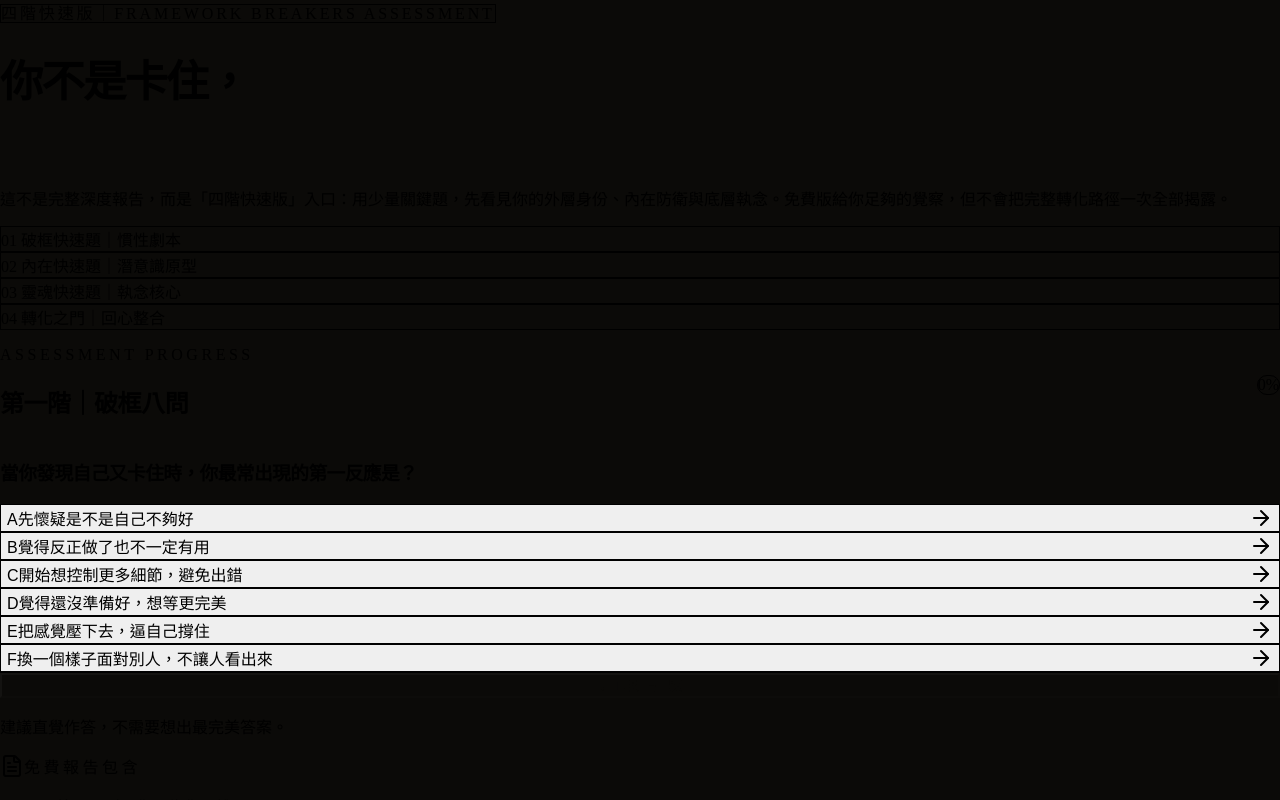
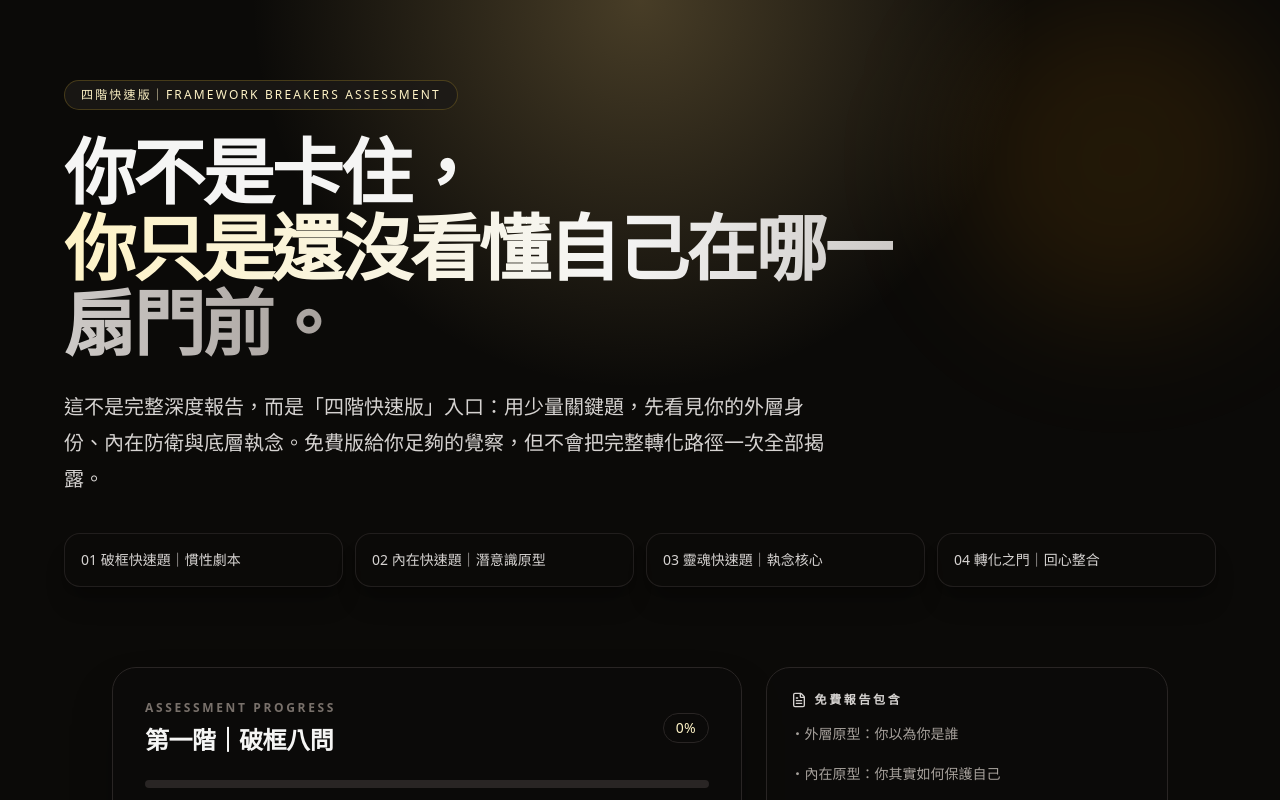
Before and after one commit to sin22122-hub/framework-breakers-assessment, a React (Vite) app: page / in a window 1280 px wide. Shown: the top 800 px of the page. Built offline with nearby package versions, Linux system fonts and the light colour scheme.

Commit message:
Add files via upload

```diff
--- a/index.html
+++ b/index.html
@@ -4,7 +4,6 @@
     <meta charset="UTF-8" />
     <meta name="viewport" content="width=device-width, initial-scale=1.0" />
     <title>Framework Breakers Assessment</title>
-    <meta name="description" content="破框者四階快速測驗｜Framework Breakers Assessment" />
   </head>
   <body>
     <div id="root"></div>
--- a/src/App.jsx
+++ b/src/App.jsx
@@ -667,7 +667,7 @@ export default function FrameworkBreakersAssessment() {
     if (step > 0) setStep((prevStep) => prevStep - 1);
   }
 
-  async function submitLeadToGoogleForm({ paidReportIntent = "否", coachingIntent = "否" } = {}) {
+  async function sendLeadToGoogleForm({ paidReportIntent = "否", coachingIntent = "否" } = {}) {
     const formUrl =
       "https://docs.google.com/forms/d/e/1FAIpQLSfgIhKyFPDMSt4NyLHWxoHqJYTz9XVylT4R90lqgZQOJj5mGw/formResponse";
 
@@ -694,9 +694,9 @@ export default function FrameworkBreakersAssessment() {
     if (!email.includes("@") || email.trim().length < 5) return;
 
     try {
-      await submitLeadToGoogleForm({ paidReportIntent: "否", coachingIntent: "否" });
+      await sendLeadToGoogleForm({ paidReportIntent: "否", coachingIntent: "否" });
     } catch (error) {
-      console.error("Google Form submit failed:", error);
+      console.error("Google Form submit failed", error);
     }
 
     setEmailUnlocked(true);
@@ -705,9 +705,9 @@ export default function FrameworkBreakersAssessment() {
   async function handlePaidIntentClick() {
     setPaidIntentClicked(true);
     try {
-      await submitLeadToGoogleForm({ paidReportIntent: "是", coachingIntent: "否" });
+      await sendLeadToGoogleForm({ paidReportIntent: "是", coachingIntent: "否" });
     } catch (error) {
-      console.error("Paid intent submit failed:", error);
+      console.error("Paid report intent submit failed", error);
     }
     console.log("paid_intent_clicked");
   }
@@ -838,7 +838,7 @@ export default function FrameworkBreakersAssessment() {
                     </Button>
                   </div>
                   <p className="mt-4 text-xs leading-6 text-stone-500">
-                    MVP 測試版：送出後會寫入 Google Form / Google Sheet；目前不會自動寄送 Email。
+                    MVP 測試版：目前不會真的寄送 Email。正式上線時可串接 ConvertKit、MailerLite、Google Sheet、Airtable 或 Notion 表單。
                   </p>
                 </form>
               </motion.div>
@@ -1017,9 +1017,9 @@ export default function FrameworkBreakersAssessment() {
                     console.log("coaching_intent_clicked");
                     setPaidIntentClicked("coaching");
                     try {
-                      await submitLeadToGoogleForm({ paidReportIntent: "否", coachingIntent: "是" });
+                      await sendLeadToGoogleForm({ paidReportIntent: "否", coachingIntent: "是" });
                     } catch (error) {
-                      console.error("Coaching intent submit failed:", error);
+                      console.error("Coaching intent submit failed", error);
                     }
                   }}
                   variant="outline"
--- a/src/components/ui/badge.jsx
+++ b/src/components/ui/badge.jsx
@@ -1,3 +1,9 @@
-export function Badge({ className = "", children, ...props }) {
-  return <span className={className} {...props}>{children}</span>;
+import React from 'react'
+
+export function Badge({ className = '', children, ...props }) {
+  return (
+    <span className={`inline-flex items-center rounded-full ${className}`} {...props}>
+      {children}
+    </span>
+  )
 }
--- a/src/components/ui/button.jsx
+++ b/src/components/ui/button.jsx
@@ -1,7 +1,16 @@
-export function Button({ className = "", variant, children, ...props }) {
+import React from 'react'
+
+export function Button({ className = '', variant = 'default', children, disabled, ...props }) {
+  const base =
+    'inline-flex items-center justify-center rounded-xl px-4 py-2 font-medium transition disabled:pointer-events-none disabled:opacity-50'
+  const variants = {
+    default: '',
+    outline: 'border',
+  }
+
   return (
-    <button className={className} {...props}>
+    <button className={`${base} ${variants[variant] || ''} ${className}`} disabled={disabled} {...props}>
       {children}
     </button>
-  );
+  )
 }
--- a/src/components/ui/card.jsx
+++ b/src/components/ui/card.jsx
@@ -1,7 +1,17 @@
-export function Card({ className = "", children, ...props }) {
-  return <div className={className} {...props}>{children}</div>;
+import React from 'react'
+
+export function Card({ className = '', children, ...props }) {
+  return (
+    <div className={`rounded-3xl border ${className}`} {...props}>
+      {children}
+    </div>
+  )
 }
 
-export function CardContent({ className = "", children, ...props }) {
-  return <div className={className} {...props}>{children}</div>;
+export function CardContent({ className = '', children, ...props }) {
+  return (
+    <div className={className} {...props}>
+      {children}
+    </div>
+  )
 }
--- a/src/components/ui/progress.jsx
+++ b/src/components/ui/progress.jsx
@@ -1,11 +1,14 @@
-export function Progress({ value = 0, className = "" }) {
-  const safeValue = Math.max(0, Math.min(100, Number(value) || 0));
+import React from 'react'
+
+export function Progress({ value = 0, className = '' }) {
+  const safeValue = Math.max(0, Math.min(100, Number(value) || 0))
+
   return (
-    <div className={`overflow-hidden rounded-full ${className}`}>
+    <div className={`w-full overflow-hidden rounded-full bg-stone-800 ${className}`}>
       <div
         className="h-full rounded-full bg-gradient-to-r from-amber-300 to-stone-100 transition-all duration-300"
         style={{ width: `${safeValue}%` }}
       />
     </div>
-  );
+  )
 }
--- a/src/index.css
+++ b/src/index.css
@@ -1,6 +1,8 @@
-@tailwind base;
-@tailwind components;
-@tailwind utilities;
+@import "tailwindcss";
+
+* {
+  box-sizing: border-box;
+}
 
 html {
   scroll-behavior: smooth;
@@ -8,5 +10,11 @@ html {
 
 body {
   margin: 0;
+  min-width: 320px;
   background: #0b0a08;
 }
+
+button,
+input {
+  font: inherit;
+}
--- a/src/main.jsx
+++ b/src/main.jsx
@@ -1,10 +1,10 @@
-import React from "react";
-import { createRoot } from "react-dom/client";
-import FrameworkBreakersAssessment from "./App.jsx";
-import "./index.css";
+import React from 'react'
+import { createRoot } from 'react-dom/client'
+import App from './App.jsx'
+import './index.css'
 
-createRoot(document.getElementById("root")).render(
+createRoot(document.getElementById('root')).render(
   <React.StrictMode>
-    <FrameworkBreakersAssessment />
-  </React.StrictMode>
-);
+    <App />
+  </React.StrictMode>,
+)
--- a/vite.config.js
+++ b/vite.config.js
@@ -1,12 +1,13 @@
-import { defineConfig } from "vite";
-import react from "@vitejs/plugin-react";
-import path from "path";
+import { defineConfig } from 'vite'
+import react from '@vitejs/plugin-react'
+import tailwindcss from '@tailwindcss/vite'
+import path from 'node:path'
 
 export default defineConfig({
-  plugins: [react()],
+  plugins: [react(), tailwindcss()],
   resolve: {
     alias: {
-      "@": path.resolve(__dirname, "./src"),
+      '@': path.resolve(process.cwd(), './src'),
     },
   },
-});
+})
```
Also changed, not shown: package.json (+7 -4 lines), 1 other file (tests, documents, lock files or other folders).
